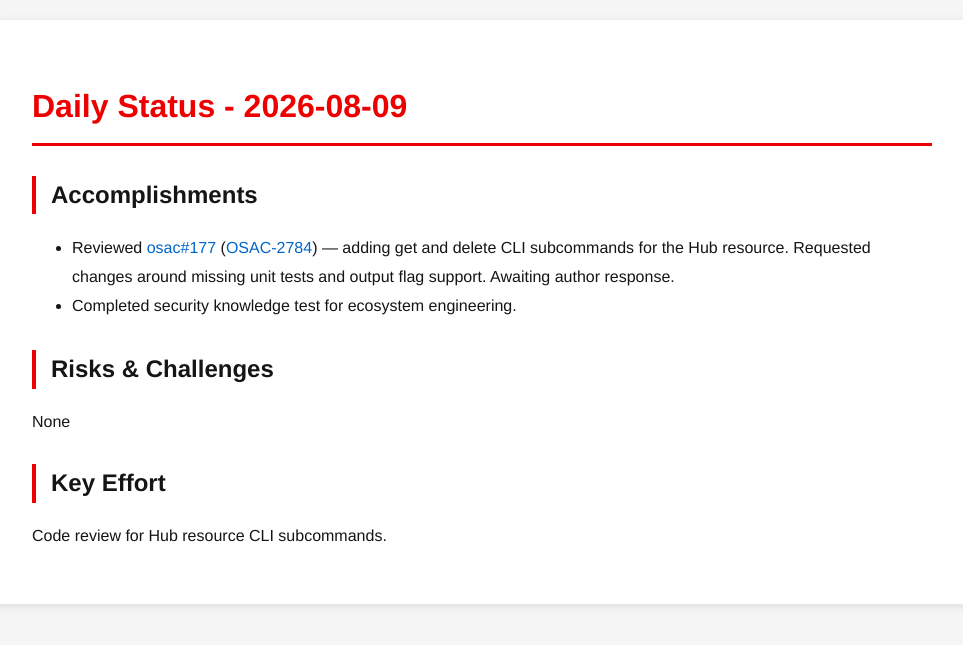
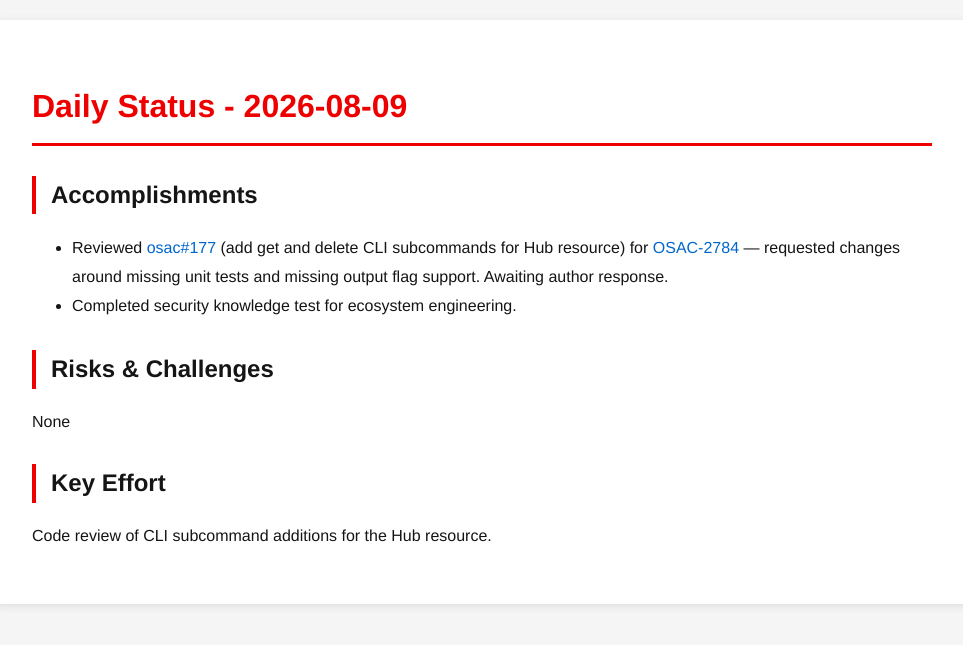
Before and after one commit to tzvatot/daily-status, a Jekyll site: the page built from 2026-08-09.md, in a window 1280 px wide. Shown: the top 645 px of the page, without its empty margins (158-1121 px from the left). Built offline with Jekyll 4.4.1, drawn with Linux system fonts in a browser that asks for light colours.

Commit message:
Daily status update - 2026-08-09

```diff
--- a/2026-08-09.md
+++ b/2026-08-09.md
@@ -7,11 +7,11 @@ date: 2026-08-09
 # Daily Status - 2026-08-09
 
 ## Accomplishments
-- Reviewed [osac#177](https://github.com/osac-project/osac/pull/177) ([OSAC-2784](https://redhat.atlassian.net/browse/OSAC-2784)) — adding get and delete CLI subcommands for the Hub resource. Requested changes around missing unit tests and output flag support. Awaiting author response.
+- Reviewed [osac#177](https://github.com/osac-project/osac/pull/177) (add get and delete CLI subcommands for Hub resource) for [OSAC-2784](https://redhat.atlassian.net/browse/OSAC-2784) — requested changes around missing unit tests and missing output flag support. Awaiting author response.
 - Completed security knowledge test for ecosystem engineering.
 
 ## Risks & Challenges
 None
 
 ## Key Effort
-Code review for Hub resource CLI subcommands.
+Code review of CLI subcommand additions for the Hub resource.
```
